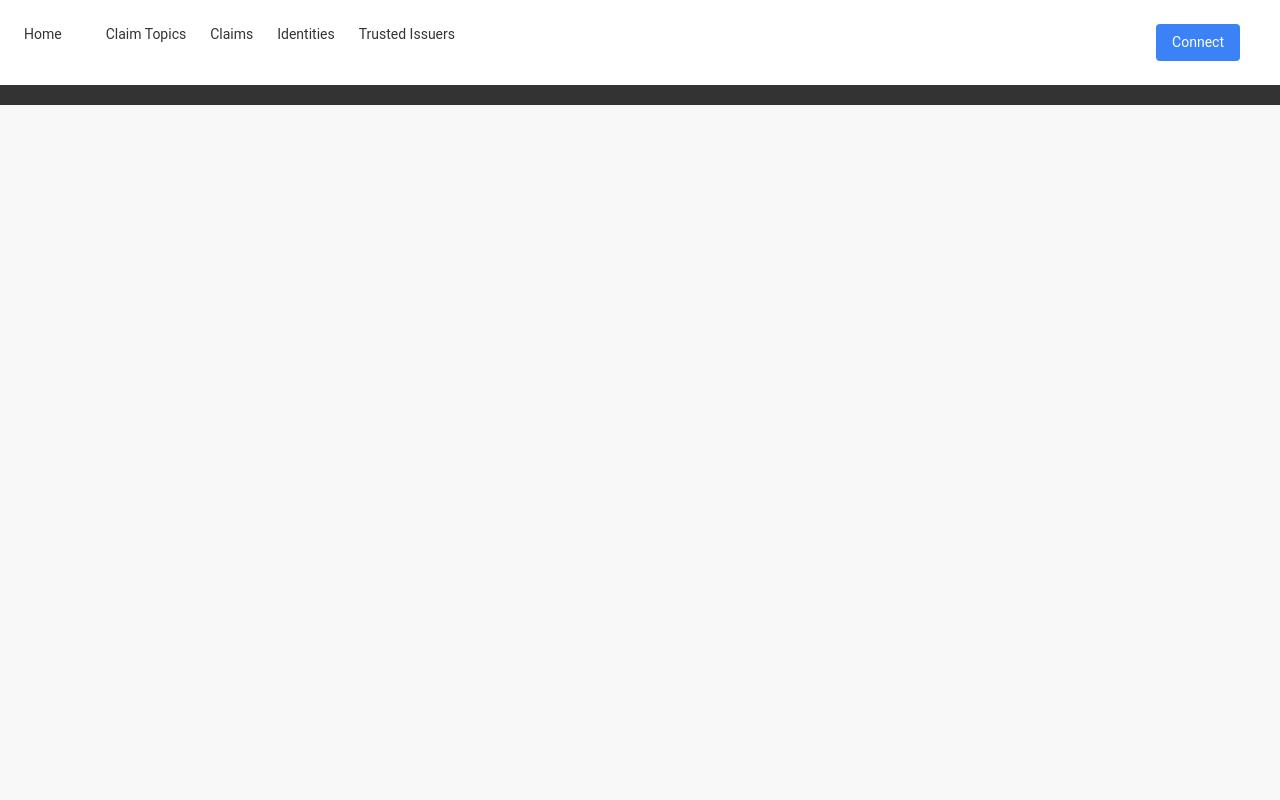
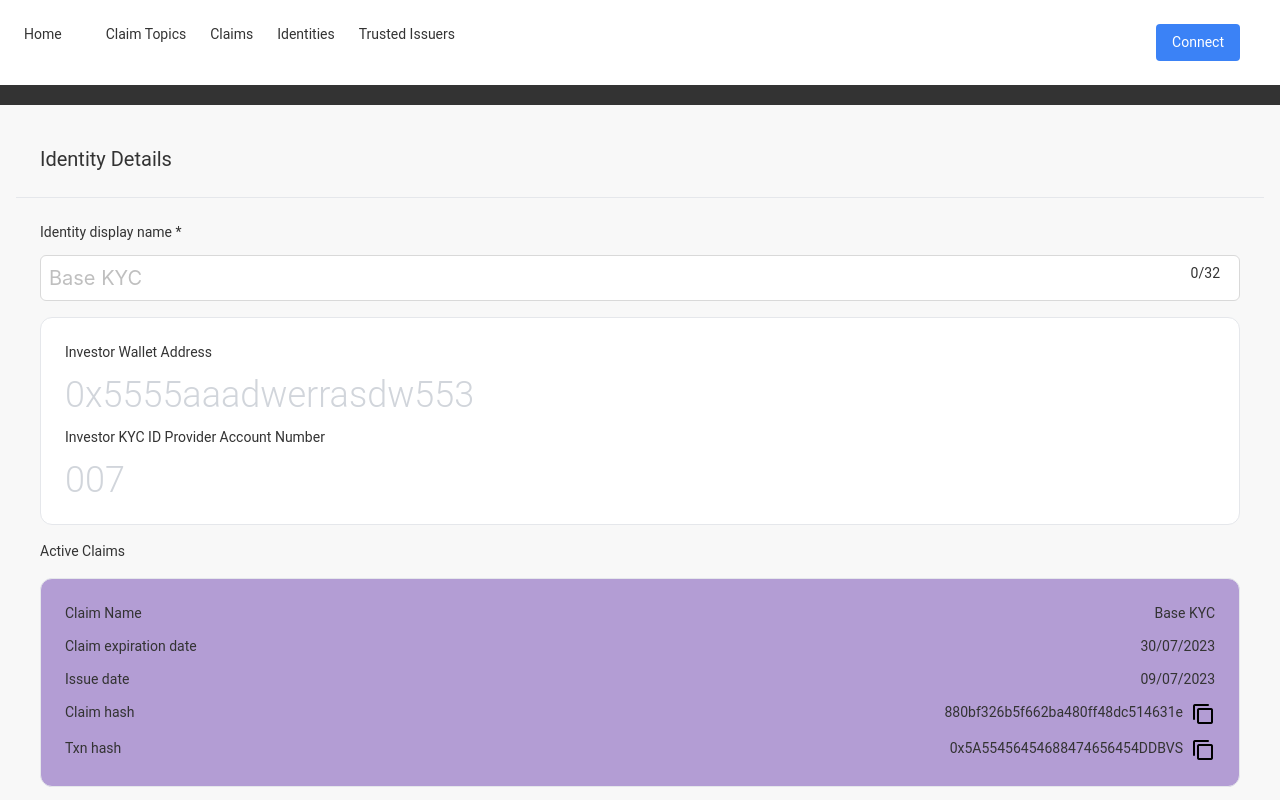
Before and after one commit to nomyx-io/nomyx-id, a React (Create React App) app in the folder ui/: page /identities/add in a window 1280 px wide. Shown: the top 800 px of the page. Built offline with nearby package versions, Linux system fonts and the light colour scheme.

Commit message:
fix : route name change and navigate to detail page

```diff
--- a/ui/src/App.tsx
+++ b/ui/src/App.tsx
@@ -148,7 +148,7 @@ function App() {
 							<Route path="/login" element={<Login />} />
 							<Route path="/identities/create" element={<CreateDigitalId />} />
               				<Route path="/topics/create" element={<CreateClaimTopic />} />
-              				<Route path="/identities/{selectedId}" element={<DigitalIdentityDetailView />} />
+              				<Route path="/identities/:selectedId" element={<DigitalIdentityDetailView />} />
           					<Route path="/issuers/create" element={<CreateTrustedIssuer />} />
 						</Routes>
 					</div>
--- a/ui/src/components/DigitalIdentityDetailPage.jsx
+++ b/ui/src/components/DigitalIdentityDetailPage.jsx
@@ -1,8 +1,10 @@
 import { Button, Input } from 'antd'
 import React from 'react'
+import { useParams } from 'react-router-dom'
 
 function DigitalIdentityDetailView() {
     const [displayName, setDisplayName] = React.useState('')
+    const { selectedId } = useParams()
 
     const CardData = [
         {
--- a/ui/src/components/IdentitiesPage.jsx
+++ b/ui/src/components/IdentitiesPage.jsx
@@ -1,8 +1,10 @@
 import React, { useState, useEffect } from 'react';
 import { List, Button, Modal, Input, Checkbox } from 'antd';
 import ObjectList from './ObjectList';
+import { useNavigate } from 'react-router-dom';
 
 const IdentitiesPage = ({ service }) => {
+    const navigate = useNavigate()
     const [identities, setIdentities] = useState([]);
     const [selectedIdentities, setSelectedIdentities] = useState([]);
     const [isAddDialogVisible, setIsAddDialogVisible] = useState(false);
@@ -40,29 +42,29 @@ const IdentitiesPage = ({ service }) => {
     };
 
     const columns = [
-        {label:"Identities", name:"identities",width:"20%"},
-        {label:"Claims", name:"claims"},
-        {label:"KUC ID Account #", name:"kyc_id"},
+        { label: "Identities", name: "identities", width: "20%" },
+        { label: "Claims", name: "claims" },
+        { label: "KUC ID Account #", name: "kyc_id" },
     ];
 
     const actions = [
-        {label:"Add Claim", name:"add", confirmation:"You are about to do something. Do you wish to proceed?"},
-        {label:"View", name:"view", confirmation:"You are about to do something. Do you wish to proceed?"},
-        {label:"Remove", name:"remove", confirmation:"You are about to do something. Do you wish to proceed?"}
+        { label: "Add Claim", name: "add", confirmation: "You are about to do something. Do you wish to proceed?" },
+        { label: "View", name: "view", confirmation: "You are about to do something. Do you wish to proceed?" },
+        { label: "Remove", name: "remove", confirmation: "You are about to do something. Do you wish to proceed?" }
     ];
     const globalActions = [
-        {label:"Create identity", name:"create"}
+        { label: "Create identity", name: "create" }
     ];
 
     const search = true;
 
     const data = [];
 
-      for(let i=1; i<=200; i++){
+    for (let i = 1; i <= 200; i++) {
         data.push({
             identities: i,
             claims: "Object " + i,
-          kyc_id:"Kyc"+ i,
+            kyc_id: "Kyc" + i,
             status: "active"
         });
     };
@@ -70,6 +72,9 @@ const IdentitiesPage = ({ service }) => {
 
     const handleAction = async (action, object) => {
         console.log(action, object);
+        if (action == "view") {
+            navigate('/identities/' + object.identities)
+        }
     }
 
     return (
```
Lines whose indentation alone changed are shown as unchanged.
